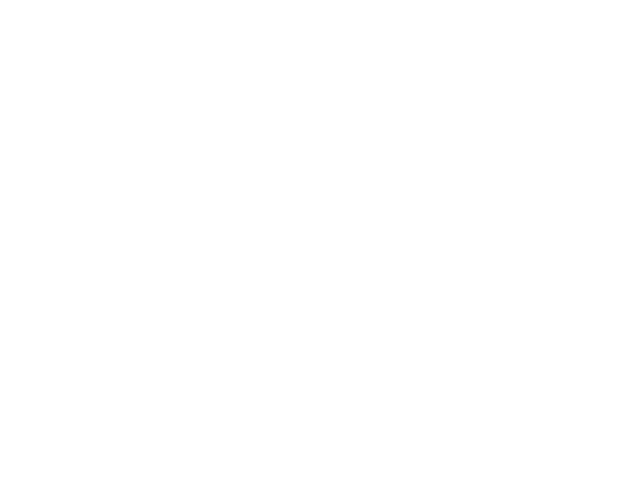
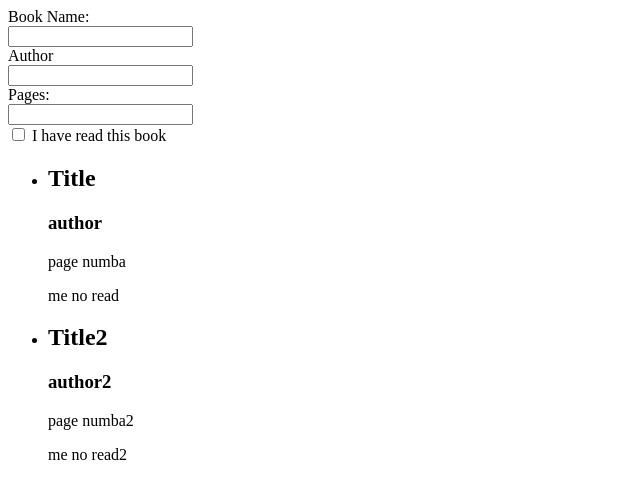
Before and after one commit to dermansultan/OdinLibrary, a plain HTML site: page index.html in a window 1280 px wide. Shown: the whole page, without its empty margins (0-640 px from the left). Drawn offline with Linux system fonts and the light colour scheme.

Commit message:
Book render function implemented

```diff
--- a/app.js
+++ b/app.js
@@ -0,0 +1,52 @@
+const book1 = new Book('Title', 'author', 'page numba', 'me no read');
+const book2 = new Book('Title2', 'author2', 'page numba2', 'me no read2');
+
+const bookContainer = document.getElementById('bookListContain');
+
+let myLibrary = [book1, book2];
+
+console.log(book1);
+
+function Book(title, author, pages, read) {
+this.title = title
+this.author = author
+this.pages = pages
+this.read = read
+}
+
+function addBookToLibrary() {
+// adds book to library
+}
+
+function render(arr) {
+    //loops through array and displays each book onto HTML page.
+    arr.forEach(function(item){
+
+    var bookListItem = document.createElement('li');
+    bookListItem.className = 'bookListItem';
+    bookContainer.appendChild(bookListItem);
+
+    var bookListItemTitle = document.createElement('h2');
+    bookListItemTitle.className = 'bookTitle';
+    bookListItemTitle.innerText = `${item.title}`;
+    bookListItem.appendChild(bookListItemTitle);
+
+    var bookListItemAuthor = document.createElement('h3');
+    bookListItemAuthor.className = 'bookAuthor';
+    bookListItemAuthor.innerText = `${item.author}`;
+    bookListItem.appendChild(bookListItemAuthor);
+
+
+    var bookListItemPages = document.createElement('p');
+    bookListItemPages.className = 'bookPages';
+    bookListItemPages.innerText = `${item.pages}`;
+    bookListItem.appendChild(bookListItemPages);
+
+    var bookListItemRead = document.createElement('p');
+    bookListItemRead.className = 'bookRead';
+    bookListItemRead.innerText = `${item.read}`;
+    bookListItem.appendChild(bookListItemRead);
+    })
+}
+
+render(myLibrary);
--- a/index.html
+++ b/index.html
@@ -7,6 +7,19 @@
     <link rel="stylesheet" type="text/css" href="style.css">
 </head>
 <body>
-
+<container>
+    <form>
+        <label for="bookName">Book Name:</label><br>
+        <input type="text" id="bookName" name="bookName"><br>
+        <label for="bookAuthor">Author</label><br>
+        <input type="text" id="bookAuthor" name="bookAuthor"><br>
+        <label for="bookPages">Pages:</label><br>
+        <input type="number" name="bookPages"><br>
+        <input type="checkbox" id="readStatus" name="readStatus">
+        <label for="readStatus">I have read this book</label>
+    </form>
+    <ul id="bookListContain"></ul>
+</container>
 </body>
+<script src="app.js"></script>
 </html>
```
